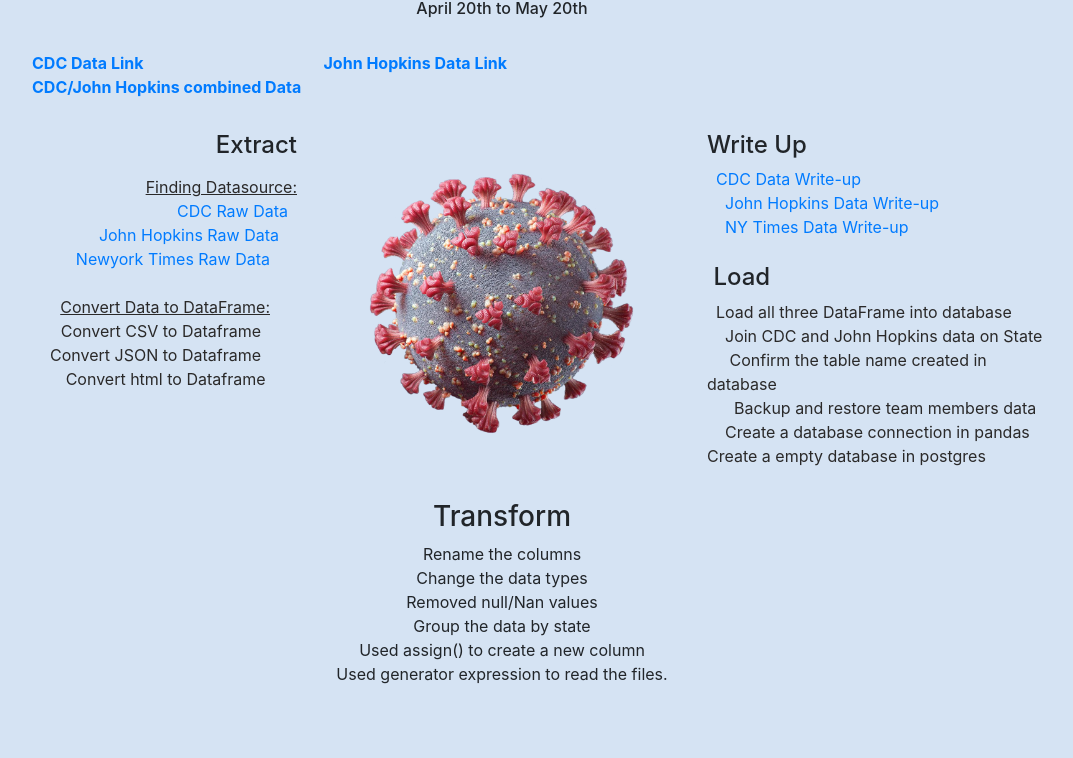
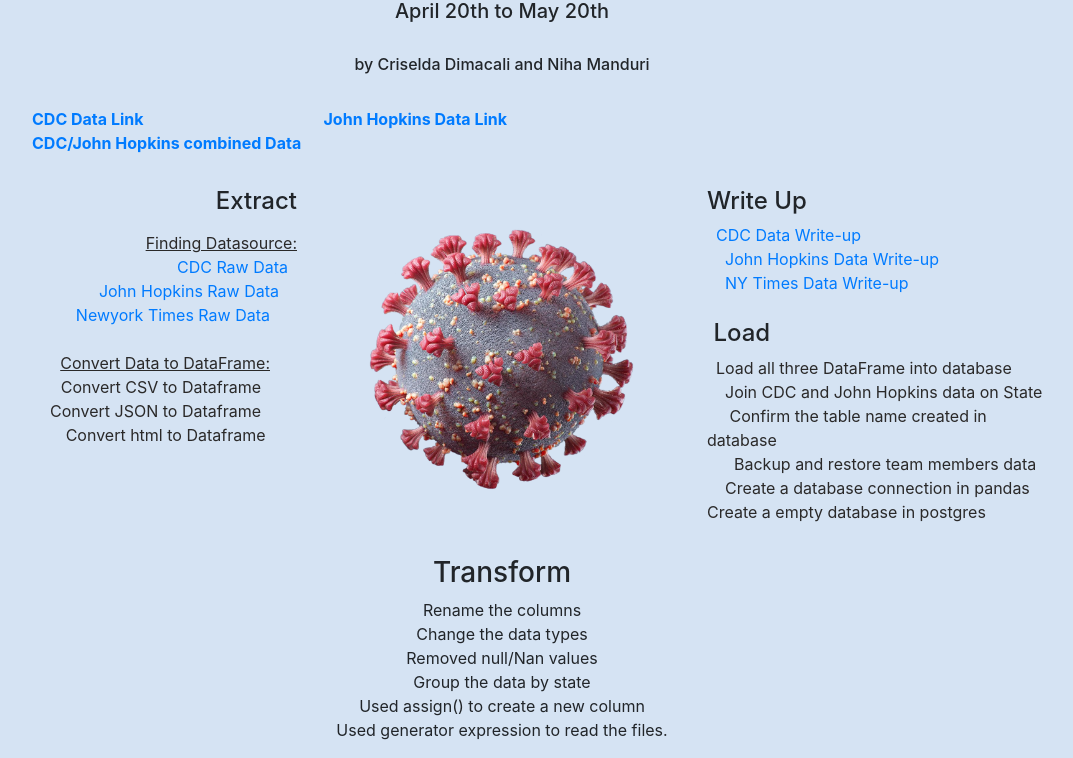
Before and after one commit to nmanduri999/ETL_pages, a plain HTML site: page index.html in a window 1280 px wide. Shown: the part 47-805 px from the top of the page, without its empty margins (138-1211 px from the left). Drawn offline with nearby package versions, Linux system fonts and the light colour scheme.

Commit message:
updated the by

```diff
--- a/index.html
+++ b/index.html
@@ -15,7 +15,8 @@
     </h1>
     <div class="container">
 
-        <h6 class="text-center">April 20th to May 20th</h6><br>
+        <h5 class="text-center">April 20th to May 20th</h5><br>
+        <h6 class="text-center">by Criselda Dimacali and Niha Manduri</h6><br>
 
          <div class="row">
             <ul class="navigation">
```
